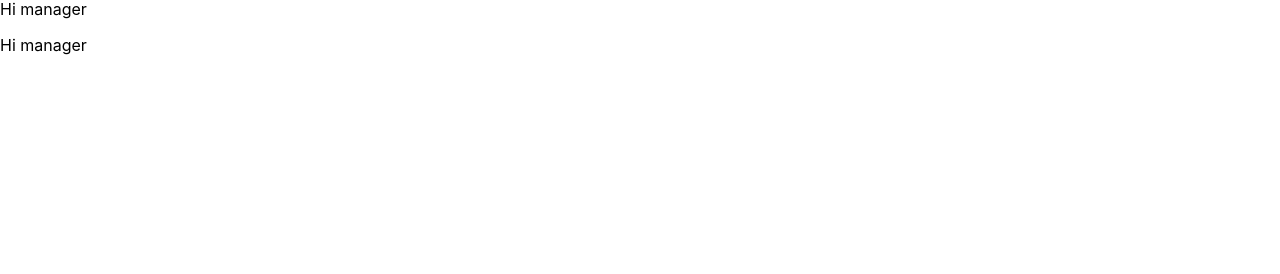
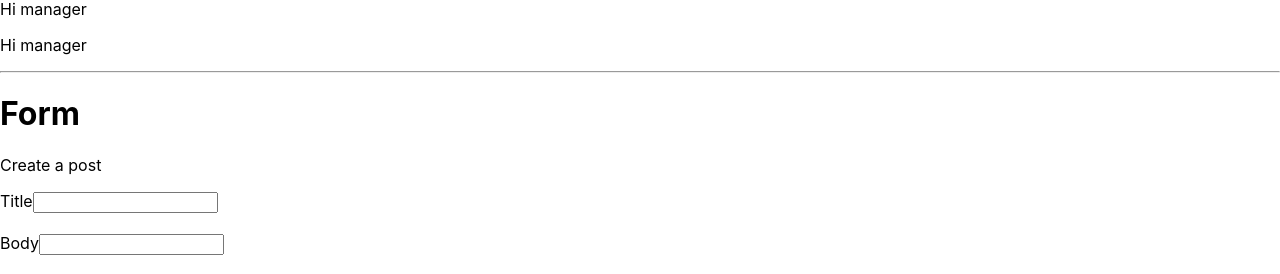
Before and after one commit to tjcchen/a-react-repo, a React (Create React App) app in the folder react-app/: page / in a window 1280 px wide. Shown: the part 569-843 px from the top of the page. Before the commit the page ends 800 px from the top, so only its background shows below. Built offline with nearby package versions, Linux system fonts and the light colour scheme.

Commit message:
feat: adding form scaffolding

```diff
--- a/react-app/src/App.jsx
+++ b/react-app/src/App.jsx
@@ -2,6 +2,7 @@ import Card from "./components/Card/card";
 import Conditional from "./components/Card/conditional";
 import Event from "./components/Card/event";
 import Counter from "./components/Card/state";
+import Form from "./components/Card/form";
 import './App.css';
 
 function App() {
@@ -14,6 +15,8 @@ function App() {
       <Counter />
       <hr/>
       <Conditional />
+      <hr/>
+      <Form />
     </>
   );
 }
--- a/react-app/src/components/Card/form.jsx
+++ b/react-app/src/components/Card/form.jsx
@@ -6,3 +6,23 @@
  * - onSubmit
  *   e.preventDefault
  */
+
+export default function Form() {
+  return (
+    <>
+      <h1>Form</h1>
+      <p>Create a post</p>
+      <form action="">
+        <label htmlFor="title">Title</label>
+        <input type="text" id="title" />
+        <br />
+        <br />
+        <label htmlFor="body">Body</label>
+        <input type="text" id="body" />
+        <br />
+        <br />
+        <button type="submit">Upload post</button>
+      </form>
+    </>
+  );
+}
```
